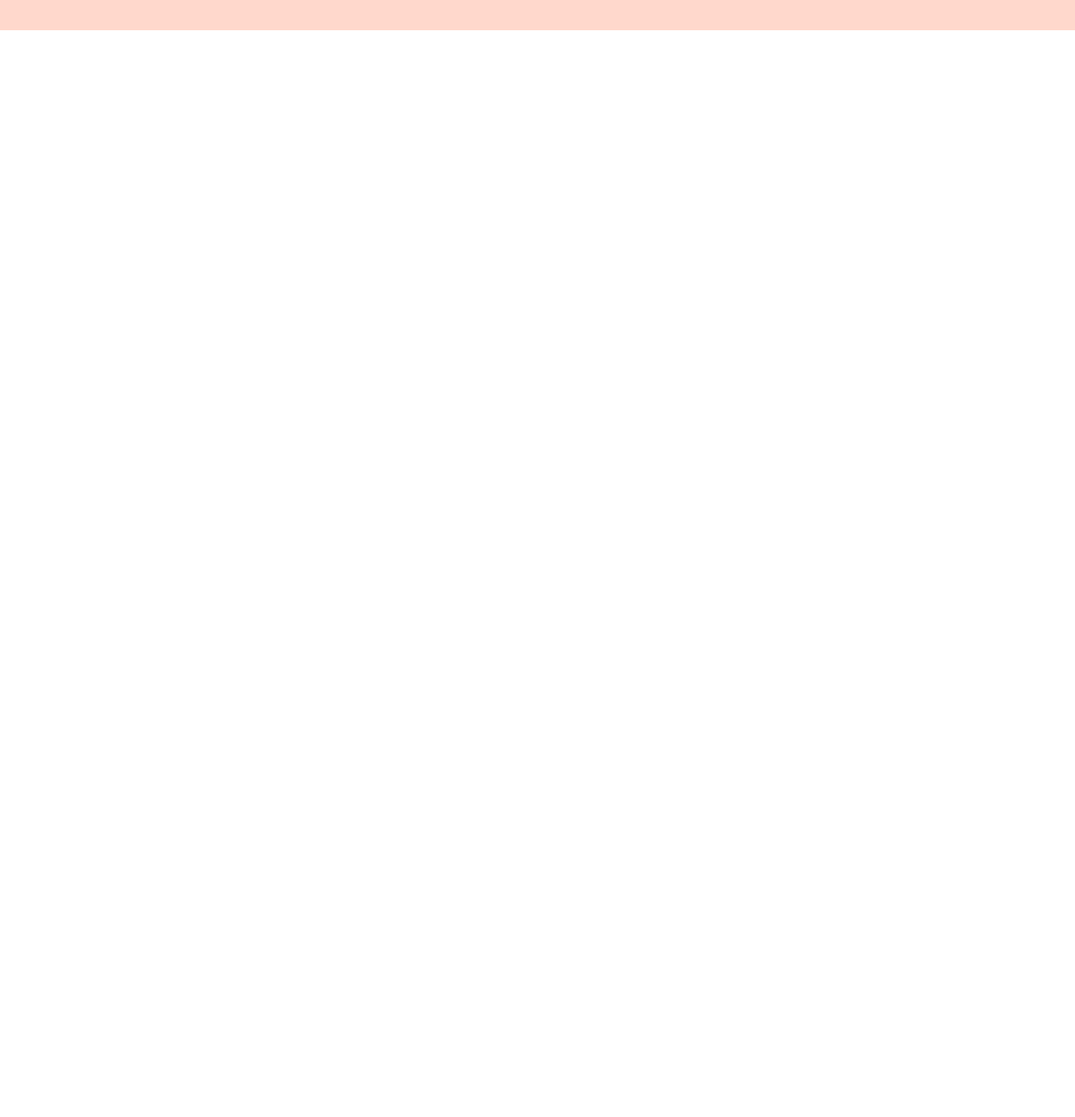
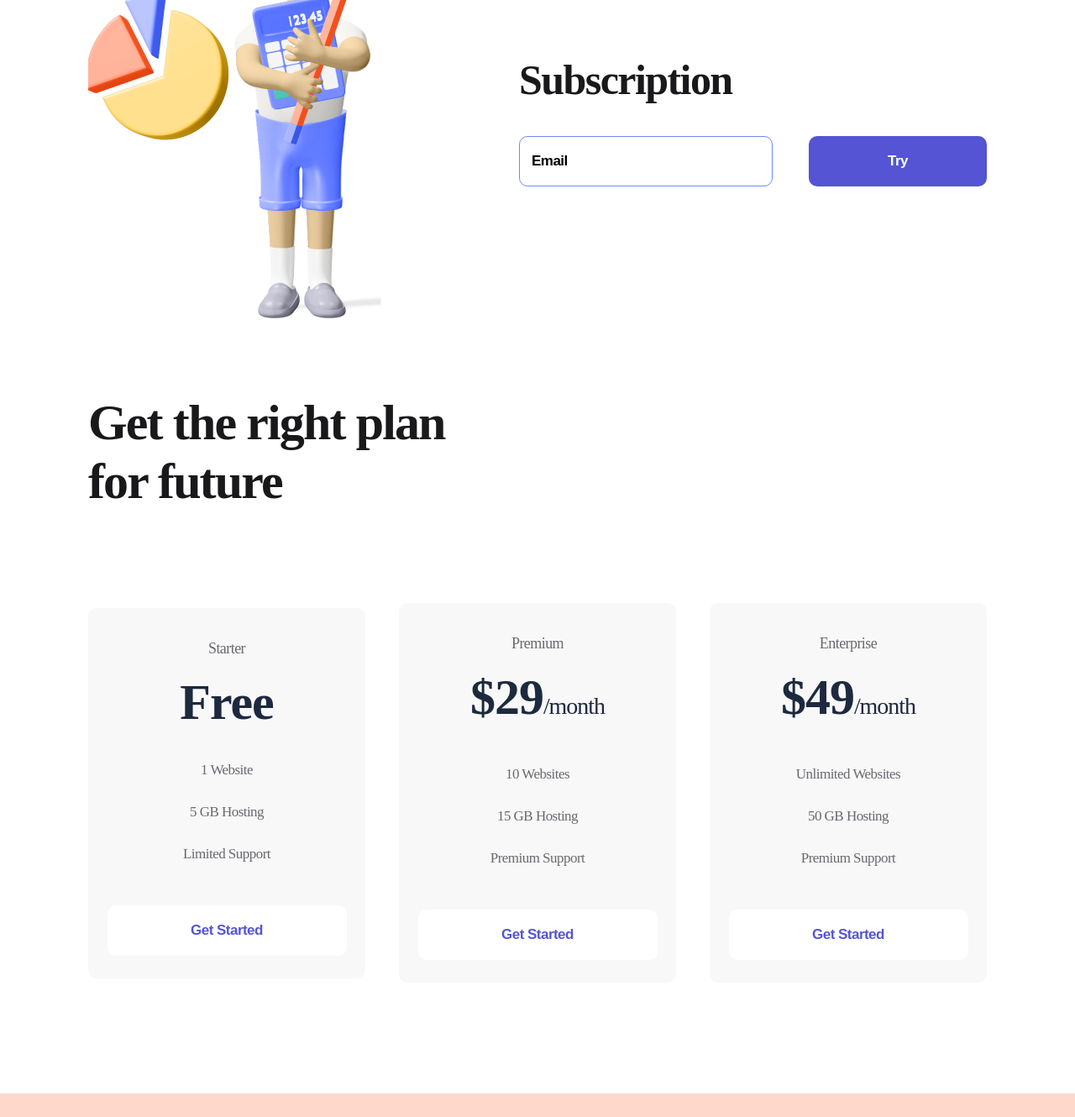
Before and after one commit to Ladavlada/ByteProject, a plain HTML site: page index.html in a window 1280 px wide. Shown: the part 956-2286 px from the top of the page at 84% size. Before the commit the page ends 992 px from the top, so only its background shows below. Drawn offline with Linux system fonts and the light colour scheme.

Commit message:
Add files via upload

```diff
--- a/index.html
+++ b/index.html
@@ -10,8 +10,8 @@
        	<header class="header">
        		<div class="container container_flex">
        		<div>
-       			<a href="index.html">
-       			<img src="./img/Logo.svg" alt="logo">
+       			<a href="index.html"></a>
+				<img src="./img/logo.svg" alt="logo">
        		</div>
        	  	<nav class="nav">
        	  		<ul>
@@ -31,7 +31,7 @@
        	  			    </a>
        	  			</li>
        	  			<li class="nav_li">
-       	  				<a class="nav_link"href="#">
+       	  				<a class="nav_link" href="#">
        	  				Blog
        	  			    </a>
        	  			</li>
@@ -46,7 +46,7 @@
        	</header>
         <section class="container about">
         	<div>
-        		<h1 class="about_title">
+        		<h1>
         			Grow your subscription business
         		</h1>
         		<p class="about_text">
@@ -62,15 +62,110 @@
         		</div>
         	</div>
         		<div>
-        			<img src="./img/Man.png" alt="man">
+        			<img src="./img/man-hero.png" alt="man">
         		</div>
-        	</div>
         </section>
+
+		<section class="container subscription">
+			<div>
+				<img src="./img/man-subscription.png" alt="subscription_man">
+			</div>
+
+			<div >
+				<h2 class="subscription_title">
+					Subscription
+				</h2>
+				<form>
+					<input class="input" type="email" placeholder="Email">
+					<button class="button button_violet">
+						Try
+					</button>
+				</form>
+			</div>
+		</section>
+
+
+	<section class="container plan">
+		<h2 class="plan_title">
+			Get the right plan for future
+		</h2>
+		<div class="plan_flex">
+			<!--Item 1-->
+			<div class="item">
+				<p class="item_text">
+					Starter
+				</p>
+				<h3 class="item_title">
+					Free
+				</h3>
+				<ul>
+					<li class="item_li">
+						1 Website
+					</li>
+					<li class="item_li">
+						5 GB Hosting
+					</li>
+					<li class="item_li">
+						Limited Support
+					</li>
+				</ul>
+				<button class="button button_item">
+					Get Started
+				</button>
+			</div>
+			<!--Item 2-->
+			<div class="item">
+				<p class="item_text">
+					Premium
+				</p>
+				<h3 class="item_title">
+					$29<span>/month</span>
+				</h3>
+				<ul>
+					<li class="item_li">
+						10 Websites
+					</li>
+					<li class="item_li">
+						15 GB Hosting
+					</li>
+					<li class="item_li">
+						Premium Support
+					</li>
+				</ul>
+				<button class="button button_item">
+					Get Started
+				</button>
+			</div>
+			<!--Item 3-->
+			<div class="item">
+				<p class="item_text">
+					Enterprise
+				</p>
+				<h3 class="item_title">
+					$49<span>/month</span>
+				</h3>
+				<ul>
+					<li class="item_li">
+						Unlimited Websites
+					</li>
+					<li class="item_li">
+						50 GB Hosting
+					</li>
+					<li class="item_li">
+						Premium Support
+					</li>
+				</ul>
+				<button class="button button_item">
+					Get Started
+				</button>
+			</div>
+		</div>
+	</section>
         <footer class="footer">
         	<div class="container container_flex">
         		<div>
         		<a href="index.html"></a>
-        			<img src="./img/Logo.svg" alt="logo">
+        			<img src="./img/logo.svg" alt="logo">
         		</div>
         			<nav>
         				<ul>
--- a/style.css
+++ b/style.css
@@ -70,7 +70,7 @@
 	margin: 104px auto 85px;
 }
 
-.about_title {
+h1{
 	font-weight: 700;
 	font-size: 80px;
 	line-height: 77px;
@@ -79,6 +79,7 @@
 	max-width: 467px;
 	margin-bottom: 30px;
 }
+
 
 .about_text {
 	font-size: 20px;
@@ -105,8 +106,120 @@
 	padding: 38px 0 48px;
 }
 
-.container_flex {
+.container_flex, .subscription, .plan_flex {
 	display: flex;
 	justify-content: space-between;
 	align-items: center;
 }
+
+.subscription {
+	margin-bottom: 85px;
+}
+
+.subscription_title {
+	font-style: normal;
+	font-weight: 700;
+	font-size: 50px;
+	line-height: 57px;
+	letter-spacing: -1.56316px;
+	color: #19191B;
+	margin-bottom: 38px;
+}
+
+.input {
+	width: 302px;
+	height: 60px;
+	border-radius: 10px;
+	border: 1px solid #7087FF;
+	padding-left: 14px;
+	box-sizing: border-box;
+	margin-right: 39px;
+}
+
+.input::placeholder, .input {
+	font-weight: 700;
+	font-size: 17px;
+	line-height: 22px;
+	letter-spacing: -0.531474px;
+	color: #000;
+}
+
+.input:focus {
+	outline: none;
+}
+
+.plan {
+	margin-bottom: 132px;
+}
+
+.plan_title {
+	font-weight: 700;
+	font-size: 60px;
+	line-height: 70px;
+	letter-spacing: -1.87579px;
+	color: #19191B;
+	max-width: 504px;
+	margin-bottom: 110px;
+}
+
+.item {
+	width: 330px;
+	background-color:  #F8F8F8;
+	border-radius: 10px;
+	text-align: center;
+	padding: 34px 0 27px;
+}
+
+.item:hover {
+	background: #FF7143;
+	box-shadow: 0px 32px 34px 0px #FF703B51;
+	transition: 500ms;
+}
+
+.item:hover .item_text, .item:hover .item_title, .item:hover .item_li  {
+	color: white;
+	transition: 500ms;
+}
+
+.item:hover .button_item {
+	background: #9F3919;
+	color: white;
+	transition: 500ms;
+
+}
+.item_text {
+	font-weight: 400;
+	font-size: 18px;
+	line-height: 28px;
+	letter-spacing: -0.562737px;
+	color: #696871;
+}
+
+.item_title {
+	font-weight: 700;
+	font-size: 60px;
+	line-height: 56px;
+	letter-spacing: -1.03448px;
+	color: #1D293F;
+	margin: 22px 0 28px;
+}
+
+.item_title span{
+	font-size: 28px;
+}
+
+.item_li {
+	list-style: none;
+	color: #696871;
+	font-weight: 400;
+	font-size: 17px;
+	line-height: 50px;
+	letter-spacing: -0.531474px;
+}
+
+.button_item {
+	width: 285px;
+	background: white;
+	color: #5454D4;
+	margin-top: 36px;
+}
```
Also changed, not shown: img/logo.svg (added), img/man-hero.png (added), img/man-subscription.png (added).
